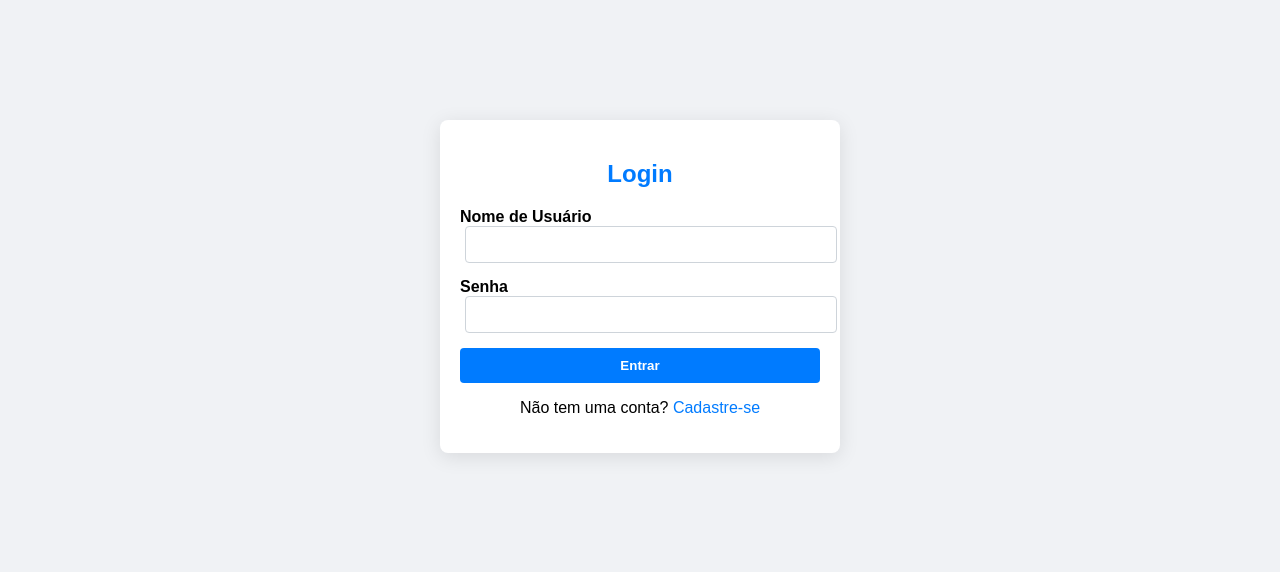
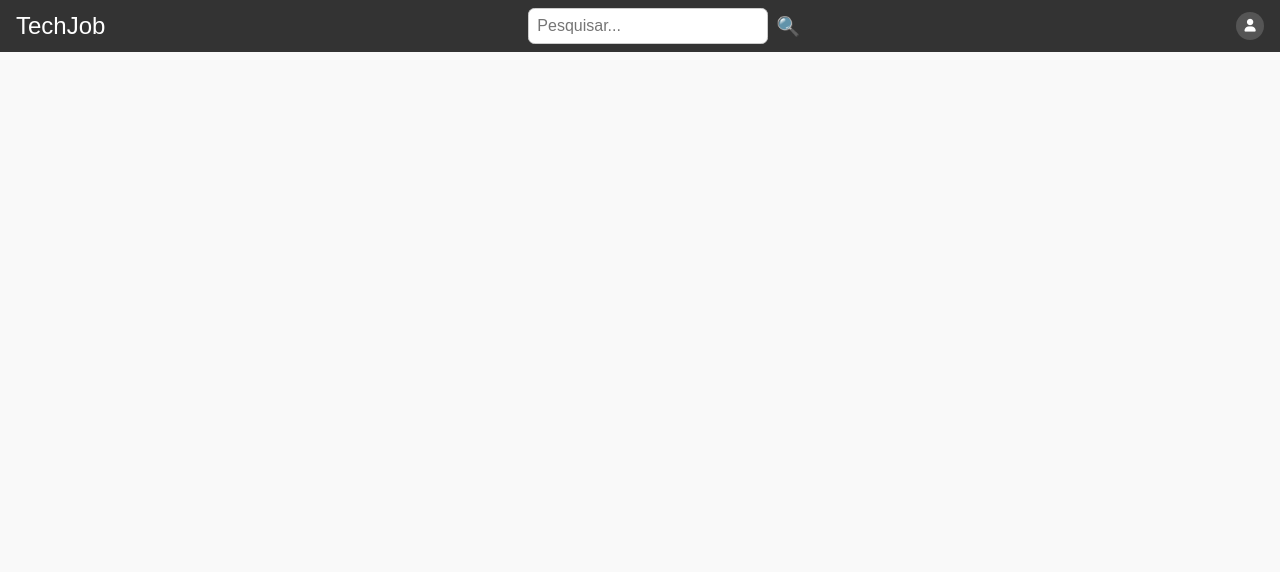
Before and after one commit to GuilhermeRangelSilva/TechJob, a Django app: page / in a window 1280 px wide. Shown: the top 572 px of the page. Run offline with Django 5.2, Linux system fonts and the light colour scheme.

Commit message:
começo das telas de freelancer e empresa

```diff
--- /dev/null
+++ b/techjob/app/templates/usuario/freelancer.html
@@ -0,0 +1,29 @@
+<!doctype html>
+<html lang="pt-BR">
+<head>
+    <meta charset="utf-8">
+    <meta name="viewport" content="width=device-width, initial-scale=1">
+    {% load static %}
+    <title>Página Inicial</title>
+    <link rel="stylesheet" href="{% static 'css/freelancer.css' %}">
+    <link rel="stylesheet" href="https://cdnjs.cloudflare.com/ajax/libs/font-awesome/6.0.0-beta3/css/all.min.css" integrity="sha384-k6RqeWeci5ZR/Lv4MR0sA0FfDOMp0R5JwP5gD5DZc+jx+J4/X5G40h3P4G5F5g9" crossorigin="anonymous">
+</head>
+<body>
+    <nav class="navbar">
+        <div class="container-fluid">
+            <div class="navbar-brand">TechJob</div>
+            <div class="search-container">
+                <input type="text" placeholder="Pesquisar...">
+                <span class="search-icon">🔍</span>
+            </div>
+            <div class="navbar-links">
+                <div class="profile-icon" onclick="window.location.href='perfil.html'">
+                    <i class="fas fa-user"></i>
+                </div>
+            </div>
+        </div>
+    </nav>
+
+    <script src="{% static 'js/freelancer.js' %}"></script>
+</body>
+</html>
--- a/techjob/app/templates/usuario/login.html
+++ b/techjob/app/templates/usuario/login.html
@@ -3,8 +3,8 @@
 <head>
     <meta charset="utf-8">
     <meta name="viewport" content="width=device-width, initial-scale=1">
-    <link rel="stylesheet" href="static/css/login.css">
     {% load static %}
+    <link rel="stylesheet" href="{% static 'css/login.css' %}">
     <title>Tela de Login</title>
 </head>
 <body>
--- a/techjob/app/views.py
+++ b/techjob/app/views.py
@@ -6,3 +6,5 @@ def login(request):
     return render(request, 'usuario/login.html')
 def home(request):
     return render(request, 'usuario/home.html')
+def freelancer(request):
+    return render(request, 'usuario/freelancer.html')
--- /dev/null
+++ b/techjob/static/css/freelancer.css
@@ -0,0 +1,75 @@
+* {
+    box-sizing: border-box;
+    margin: 0;
+    padding: 0;
+}
+
+body {
+    font-family: Arial, sans-serif;
+    background-color: #f9f9f9;
+    color: #333;
+}
+
+.navbar {
+    background-color: #333;
+    padding: 0.5rem 1rem;
+    display: flex;
+    justify-content: space-between; /* Mantenha o espaço entre os elementos */
+    align-items: center;
+}
+
+.container-fluid {
+    display: flex;
+    align-items: center;
+    justify-content: space-between; /* Alinha os itens */
+    width: 100%;
+}
+
+.navbar-brand {
+    color: #fff;
+    font-size: 1.5rem;
+}
+
+.search-container {
+    display: flex;
+    align-items: center; /* Alinha verticalmente */
+    justify-content: center; /* Centraliza a barra de pesquisa */
+    flex: 1; /* Permite que a barra de pesquisa ocupe o espaço restante */
+}
+
+.search-container input {
+    padding: 0.5rem; /* Ajusta o preenchimento */
+    border: 1px solid #ccc;
+    border-radius: 0.4rem;
+    width: 15rem; /* Ajusta a largura do campo de pesquisa */
+    font-size: 1rem;
+    margin-right: 0.5rem; /* Espaço entre o input e o ícone */
+}
+
+.search-icon {
+    color: #999;
+    font-size: 1.2rem;
+}
+
+.navbar-links {
+    display: flex;
+    align-items: center;
+    flex: 0 0 auto; /* Impede que os links se expandam */
+}
+
+.profile-icon {
+    width: 28px;
+    height: 28px;
+    background-color: #555;
+    border-radius: 50%;
+    display: flex;
+    justify-content: center;
+    align-items: center;
+    cursor: pointer;
+    margin-left: 0.8rem;
+}
+
+.profile-icon i {
+    color: #fff;
+    font-size: 0.8rem;
+}
--- a/techjob/techjob/urls.py
+++ b/techjob/techjob/urls.py
@@ -2,7 +2,8 @@ from app import views
 from django.urls import path
 
 urlpatterns = [
-    path('', views.login, name='login'),
+    path('a', views.login, name='login'),
     path('cadastro/',views.cadastro, name = 'cadastro'),
     path('home/',views.home,name = 'home'),
+    path('',views.freelancer, name = 'freelancer')
 ]
```
Also changed, not shown: techjob/app/templates/usuario/empresa.html (added, +29 -0 lines), techjob/static/css/empresa.css (added, +75 -0 lines), techjob/static/js/empresa.js (added), techjob/static/js/freelancer.js (added).
